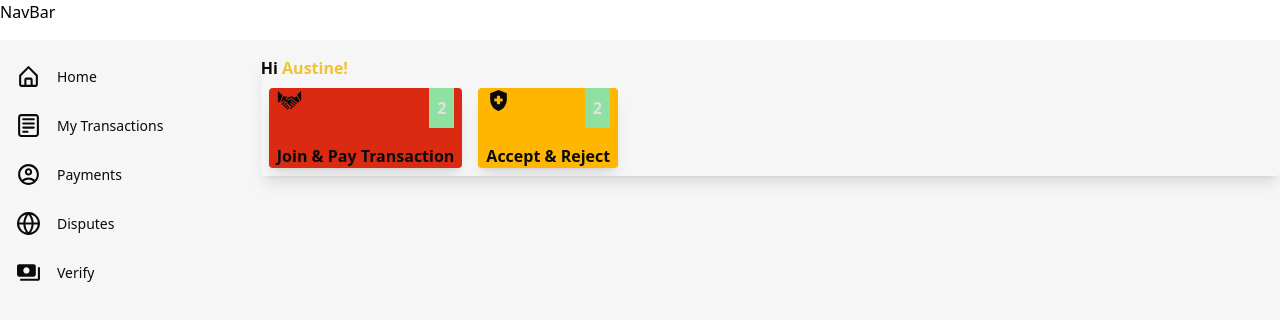
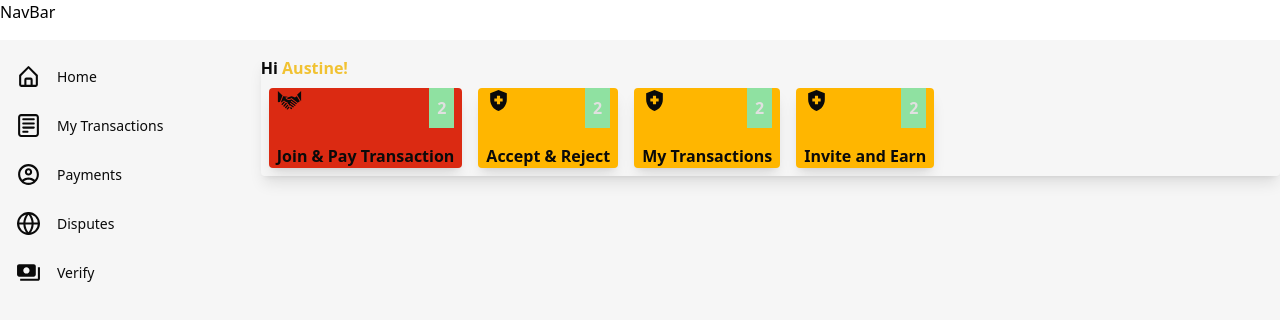
Before and after one commit to Ngatyah/ndovupay, a React (Vite) app: page / in a window 1280 px wide. Shown: the top 320 px of the page. Built offline with nearby package versions, Linux system fonts and the light colour scheme.

Commit message:
add more components

```diff
--- a/src/Pages/Home/components/Dashboard.jsx
+++ b/src/Pages/Home/components/Dashboard.jsx
@@ -31,6 +31,28 @@ const Dashboard = () => {
               <h2>Accept & Reject</h2>
             </div>
           </div>
+          <div className="card__theme bg-[#FFB600] m-2">
+            <div className="flex gap-4 justify-between mx-2">
+              <MdHealthAndSafety size={25} />
+              <div className="bg-[#8FE1A1] text-neutralDark round-full p-2">
+                2
+              </div>
+            </div>
+            <div className="mt-4 px-2">
+              <h2>My Transactions</h2>
+            </div>
+          </div>
+          <div className="card__theme bg-[#FFB600] m-2">
+            <div className="flex gap-4 justify-between mx-2">
+              <MdHealthAndSafety size={25} />
+              <div className="bg-[#8FE1A1] text-neutralDark round-full p-2">
+                2
+              </div>
+            </div>
+            <div className="mt-4 px-2">
+              <h2>Invite and Earn</h2>
+            </div>
+          </div>
         </div>
       </h2>
     </div>
```
